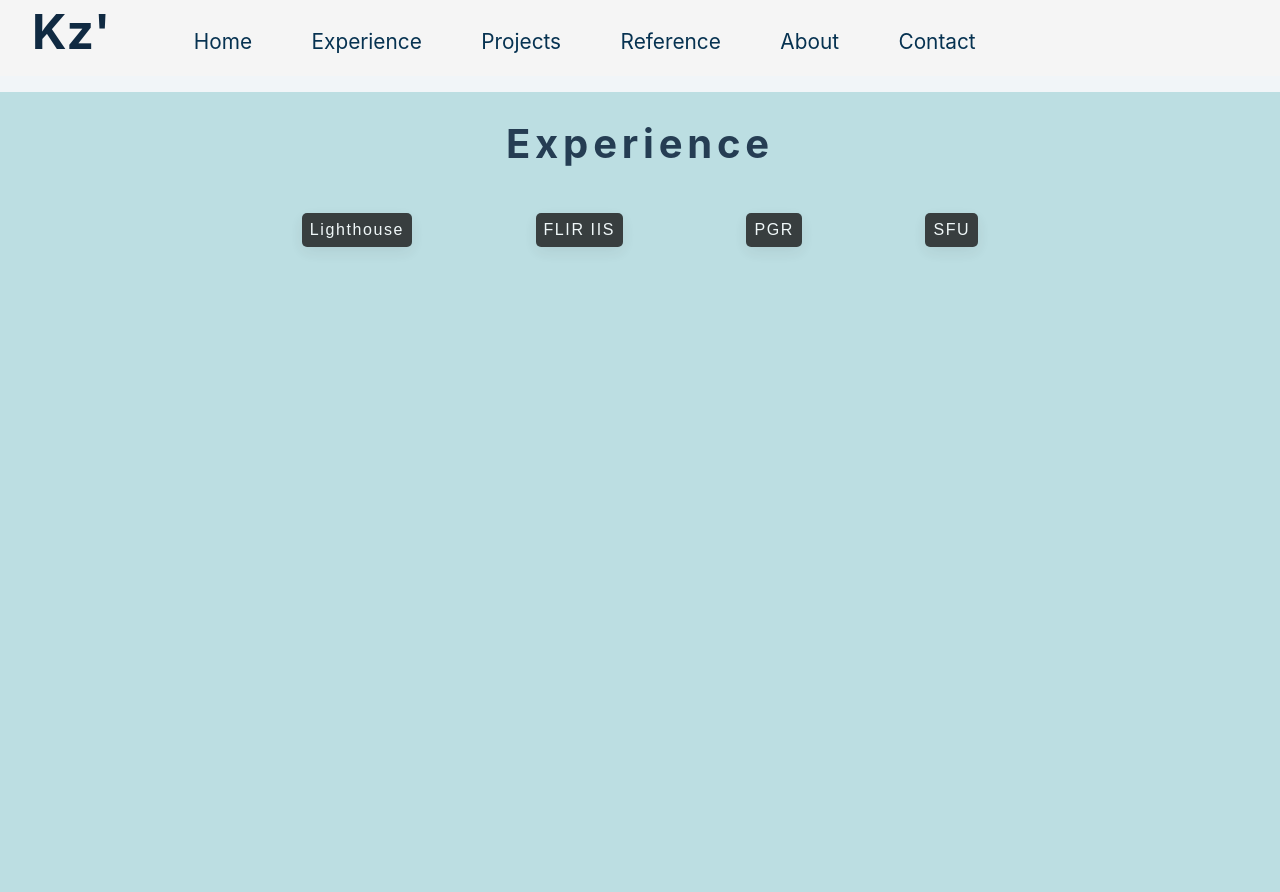
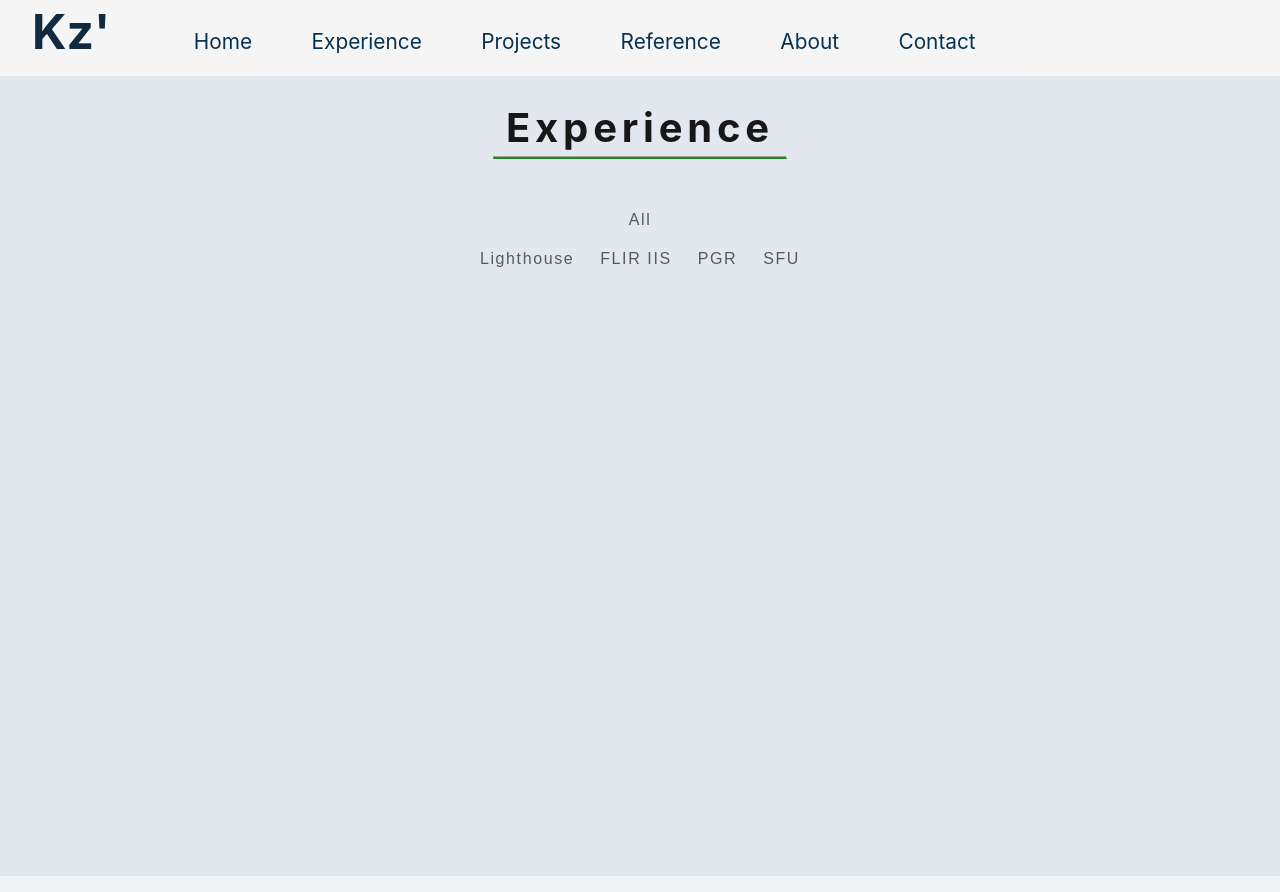
Before and after one commit to Kennethz374/Portfolio_V2, a React (Create React App) app: page /experience in a window 1280 px wide. Built offline with nearby package versions, Linux system fonts and the light colour scheme.

Commit message:
setup exp page

```diff
--- a/src/index.css
+++ b/src/index.css
@@ -380,24 +380,15 @@ p {
 }
 
 .exp_container {
-  background-color: #c5e5fc;
+  background-color: #e1e7ed;
   opacity: 0.9;
   height: 100vh;
   width: 100vw;
   position: relative;
 }
 
-.exp_container .exp_overlay {
-  position: absolute;
-  height: 100vh;
-  width: 100vw;
-  opacity: 0.2;
-  background-color: #7cb96f;
-  z-index: 1;
-}
-
 .exp_container .exp_center {
-  margin: 1rem auto;
+  margin: 0 auto;
   width: 90%;
   max-width: 800px;
   display: -webkit-box;
@@ -418,6 +409,13 @@ p {
   letter-spacing: 0.3rem;
   padding: 2rem;
   z-index: 10;
+  color: #000000;
+}
+
+.exp_container .exp_center hr {
+  border-bottom: 2px solid green;
+  width: 40%;
+  margin: 0.5rem auto 0 auto;
 }
 
 .exp_container .exp_center .exp_info {
@@ -431,33 +429,34 @@ p {
   z-index: 10;
 }
 
-.exp_container .exp_center .exp_info .exp_nav {
-  display: -webkit-box;
-  display: -ms-flexbox;
-  display: flex;
-  -ms-flex-pack: distribute;
-      justify-content: space-around;
+.exp_container .exp_center .exp_info .all {
+  margin: 0 auto;
 }
 
-.exp_container .exp_center .exp_info .exp_nav button {
+.exp_container .exp_center .exp_info button {
   border: none;
   font-size: 1rem;
   letter-spacing: 0.1rem;
   border-radius: 5px;
   padding: 0.5rem;
   margin: 5px;
-  background-color: black;
-  -webkit-box-shadow: 0 5px 15px rgba(0, 0, 0, 0.1);
-          box-shadow: 0 5px 15px rgba(0, 0, 0, 0.1);
-  color: white;
+  background-color: transparent;
+  color: #222;
   cursor: pointer;
   opacity: 0.8;
 }
 
-.exp_container .exp_center .exp_info .exp_nav button:hover {
+.exp_container .exp_center .exp_info button:hover {
   -webkit-transition: all 0.3s linear;
   transition: all 0.3s linear;
-  background-color: #fff;
-  color: black;
+  background-color: #000000;
+  color: skyblue;
+}
+
+.exp_container .exp_center .exp_info button .exp_nav {
+  display: -ms-grid;
+  display: grid;
+  -ms-grid-columns: auto auto auto auto;
+      grid-template-columns: auto auto auto auto;
 }
 /*# sourceMappingURL=index.css.map */
--- a/src/index.scss
+++ b/src/index.scss
@@ -233,24 +233,24 @@
 // ==========Experience=========
 
 .exp_container {
-	background-color: $primary-9;
+	background-color: #e1e7ed;
 	opacity: 0.9;
 	height: 100vh;
 	width: 100vw;
 	position: relative;
 
-	.exp_overlay {
-		position: absolute;
-		height: 100vh;
-		width: 100vw;
-		opacity: 0.2;
-		background-color: rgb(124, 185, 111);
-		z-index: 1;
-	}
+	// .exp_overlay {
+	// 	position: absolute;
+	// 	height: 100vh;
+	// 	width: 100vw;
+	// 	opacity: 0.2;
+	// 	background-color: rgb(124, 185, 111);
+	// 	z-index: 1;
+	// }
 
 	.exp_center {
 		// border: 4px solid yellow;
-		margin: 1rem auto;
+		margin: 0 auto;
 		width: 90%;
 		max-width: 800px;
 		display: flex;
@@ -263,17 +263,22 @@
 			letter-spacing: 0.3rem;
 			padding: 2rem;
 			z-index: 10;
+			color: #000000;
+		}
+
+		hr {
+			border-bottom: 2px solid green;
+			width: 40%;
+			margin: 0.5rem auto 0 auto;
 		}
 
 		.exp_info {
 			display: flex;
 			flex-direction: column;
 			z-index: 10;
-
-			.exp_nav {
-				display: flex;
-				justify-content: space-around;
-
+			.all {
+				margin: 0 auto;
+			}
 			button {
 				border: none;
 				font-size: 1rem;
@@ -281,19 +286,22 @@
 				border-radius: 5px;
 				padding: 0.5rem;
 				margin: 5px;
-					background-color: black;
-					box-shadow: $light-shadow;
-					color: white;
+				background-color: transparent;
+				// box-shadow: $light-shadow;
+				color: $black;
 				cursor: pointer;
 				opacity: 0.8;
 
 				&:hover {
 					transition: $transition;
-						background-color: $white;
-						color: black;
+					background-color: #000000;
+					color: skyblue;
+				}
+				.exp_nav {
+					display: grid;
+					grid-template-columns: auto auto auto auto;
 				}
 			}
 		}
 	}
 }
-}
--- a/src/pages/Experience.js
+++ b/src/pages/Experience.js
@@ -7,8 +7,12 @@ function Experience() {
 		<section className="exp_container">
 			<div className="exp_overlay"></div>
 			<div className="exp_center">
-				<h2 className="exp_title">Experience</h2>
+				<h2 className="exp_title">
+					Experience
+					<hr />
+				</h2>
 				<div className="exp_info">
+					<button className="all">All</button>
 					<div className="exp_nav">
 						{data.exp.map((job) => {
 							return <button key={job.id}>{job.abbr}</button>;
--- a/src/pages/Home.js
+++ b/src/pages/Home.js
@@ -1,18 +1,20 @@
 import React from "react";
 import { useGlobalContext } from "../context";
 import { Link } from "react-router-dom";
+import Experience from "../pages/Experience";
 
 function Home() {
 	const { data } = useGlobalContext();
 	return (
+		<>
 			<section className="home_container">
 				<div className="overlay"></div>
 				<article className="home_info">
 					<h1 className="home_name">I'm Kenneth</h1>
 					<p className="home_description">
-					a creative full-stack web dev with a background in Econics and 7 years
-					of experience in Maufacturing. My goal is to make web apps that solve
-					people's problems
+						a creative full-stack web dev with a background in Econics and 7
+						years of experience in Maufacturing. My goal is to make web apps
+						that solve people's problems
 					</p>
 					<Link to="/contact">
 						<button className="home_contact_btn">CONTACT ME</button>
@@ -31,6 +33,8 @@ function Home() {
 					</ul>
 				</article>
 			</section>
+			<Experience />
+		</>
 	);
 }
 
```
Also changed, not shown: 1 other file (tests, documents, lock files or other folders). Lines whose indentation alone changed are shown as unchanged.
